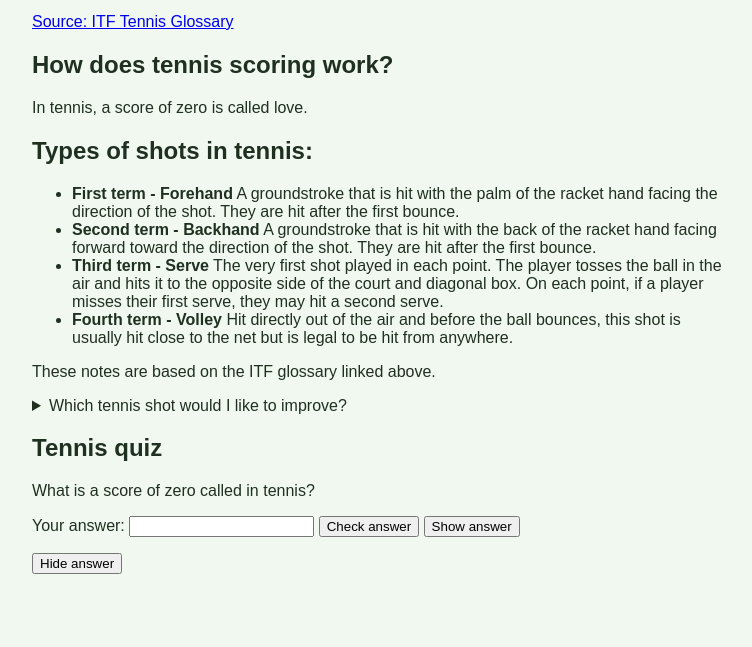
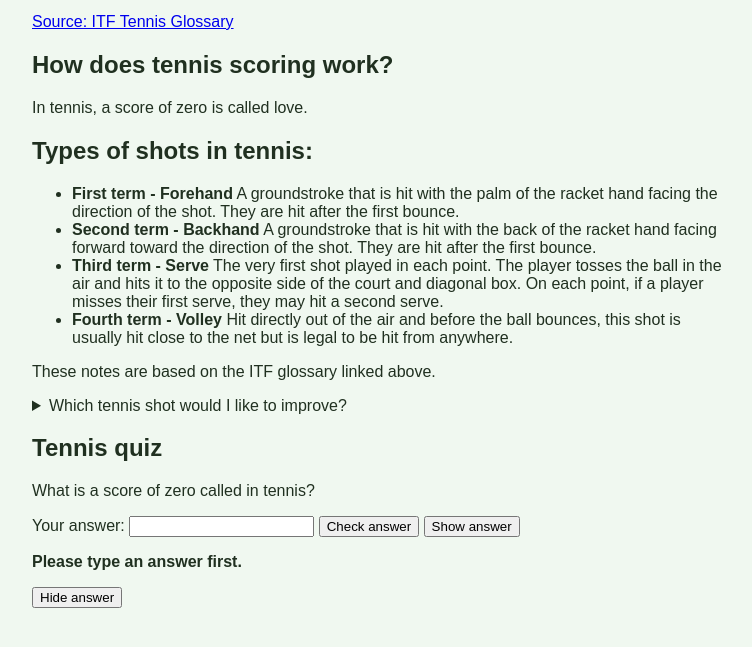
Before and after one commit to ethanl73/Tennis-explorer, a plain HTML site: page index.html in a window 1280 px wide. Both pictures are taken after a click on the button "Check answer". Shown: the part 215-862 px from the top of the page, without its empty margins (258-1010 px from the left). Drawn offline with Linux system fonts and the light colour scheme.

Commit message:
Improve answer checking logic in quiz

```diff
--- a/index.html
+++ b/index.html
@@ -63,17 +63,19 @@
   function hideAnswer() {
     document.getElementById("quiz-result").textContent = "";
   }
+
   function checkAnswer() {
-  const guess = document.getElementById("user-answer").value;
-  const result = document.getElementById("quiz-result");
+    const guess = document.getElementById("user-answer").value;
+    const result = document.getElementById("quiz-result");
+
+    if (guess.trim() === "") {
+      result.textContent = "Please type an answer first.";
+    } else if (guess.trim().toLowerCase() === "love") {
+      result.textContent = "Correct! Love means zero in tennis.";
+    } else {
+      result.textContent = "Hint: it starts with L.";
+    }
   }
-  if (guess.trim().toLowerCase() === "love") {
-    result.textContent = "Correct! Love means zero in tennis.";
-  }  else {
-  result.textContent = "Hint: it starts with L.";
-}
-  }
-}
 </script>
 
   </body>
```
